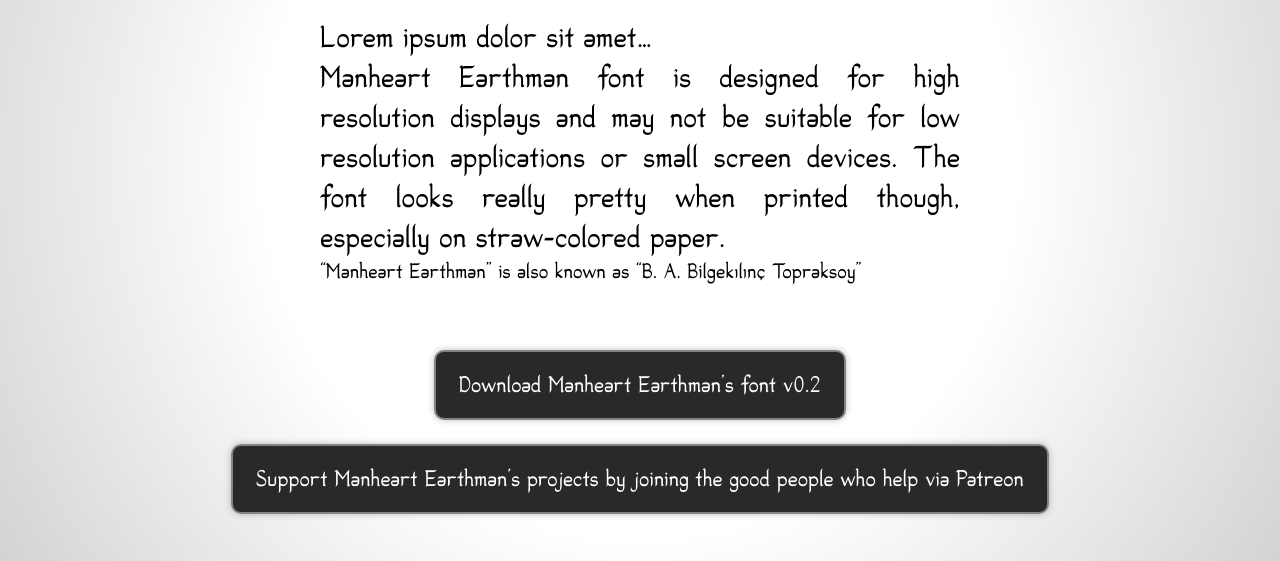
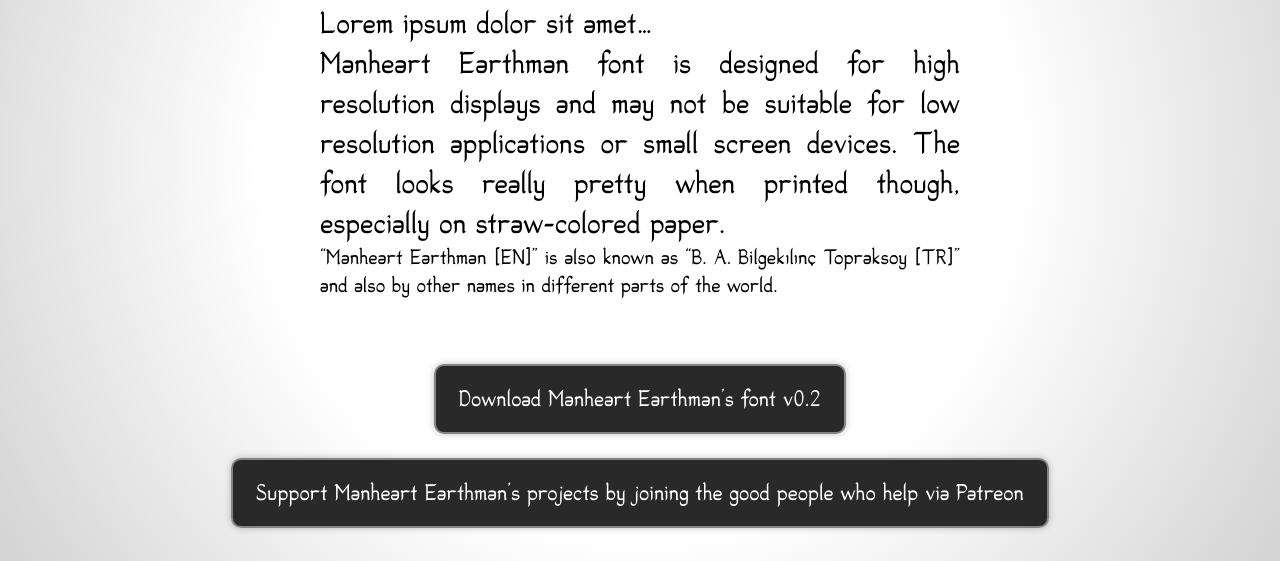
Before and after one commit to TopraksoyEarthmanTsuchimoto/LatinFontDesign, a plain HTML site: page index.html in a window 1280 px wide. Shown: the part 239-800 px from the top of the page. Drawn offline with Linux system fonts and the light colour scheme.

Commit message:
index.html

```diff
--- a/index.html
+++ b/index.html
@@ -31,9 +31,8 @@
           Lorem ipsum dolor sit amet…
           <br>
           Manheart Earthman font is designed for high resolution displays and may not be suitable for low resolution applications or small screen devices. The font looks really pretty when printed though, especially on straw-colored paper.
-          <br>
-          <h6>“Manheart Earthman” is also known as “B. A. Bilgekılınç Topraksoy”</h6>
         </p>
+        <h6>“Manheart Earthman [EN]” is also known as “B. A. Bilgekılınç Topraksoy [TR]” and also by other names in different parts of the world.</h6>
       </div>
       <div class="downloadLinkContainer roundedBox">
         <a href="Manheart_Earthman-font.zip">Download Manheart Earthman’s font v0.2</a>
```
